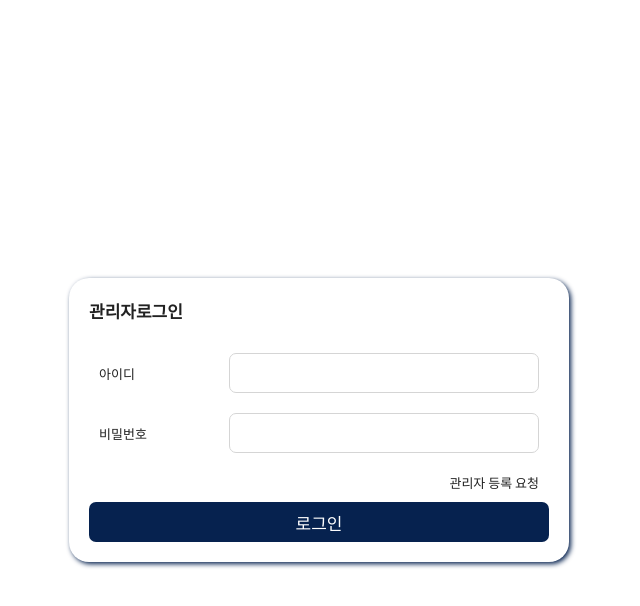
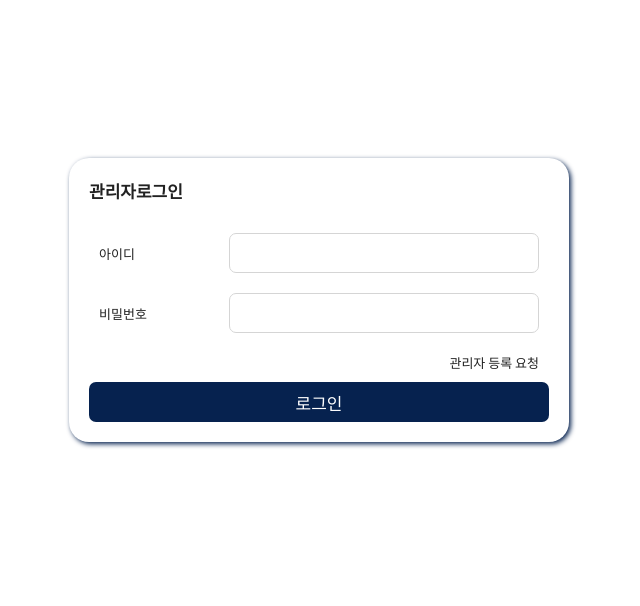
Before and after one commit to as1pal/node, a website: page views/member/login.html in a window 1280 px wide. Shown: the whole page, without its empty margins (321-961 px from the left). Drawn offline with nearby package versions, Linux system fonts and the light colour scheme; files that its build step writes are made by us from their sources.

Commit message:
테이블 세팅 업데이트

```diff
--- a/public/css/style.css
+++ b/public/css/style.css
@@ -23,7 +23,7 @@ input[type='number'] { border: 1px solid #d5d5d5; padding: 0 10px; height: 40px;
 .layout_width { width: 1200px; margin: 0 auto !important; }
 
 /** member/login.html */
-.login_box { width: 500px; box-shadow: 2px 2px 5px #06224f; border-radius: 20px; padding: 20px; position: fixed; left: calc(50% - 250px); top: calc(50% - 122px); }
+.login_box { width: 500px; box-shadow: 2px 2px 5px #06224f; border-radius: 20px; padding: 20px; position: fixed; left: calc(50% - 250px); top: calc(35% - 122px); }
 .login_box .links { text-align: right; padding: 10px; }
 .login_box .links a:hover { text-decoration: underline; }
 
--- a/setting.txt
+++ b/setting.txt
@@ -8,6 +8,7 @@ CREATE TABLE `member` (
 COLLATE='utf8_general_ci'
 ENGINE=InnoDB
 ;
+UPDATE member SET isAdmin='1';
 
 npm init
 
```
Also changed, not shown: routes/member.js (line endings or trailing spaces).
